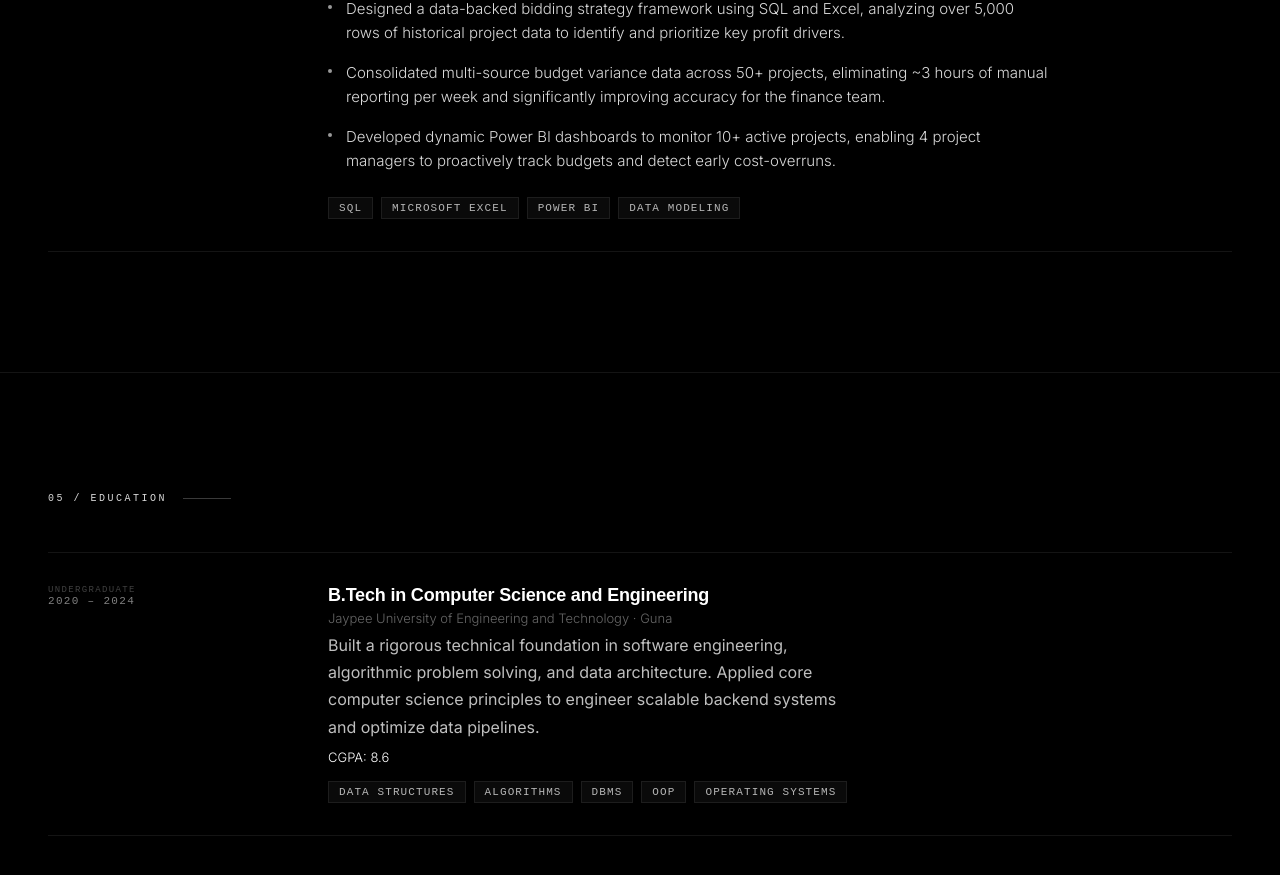
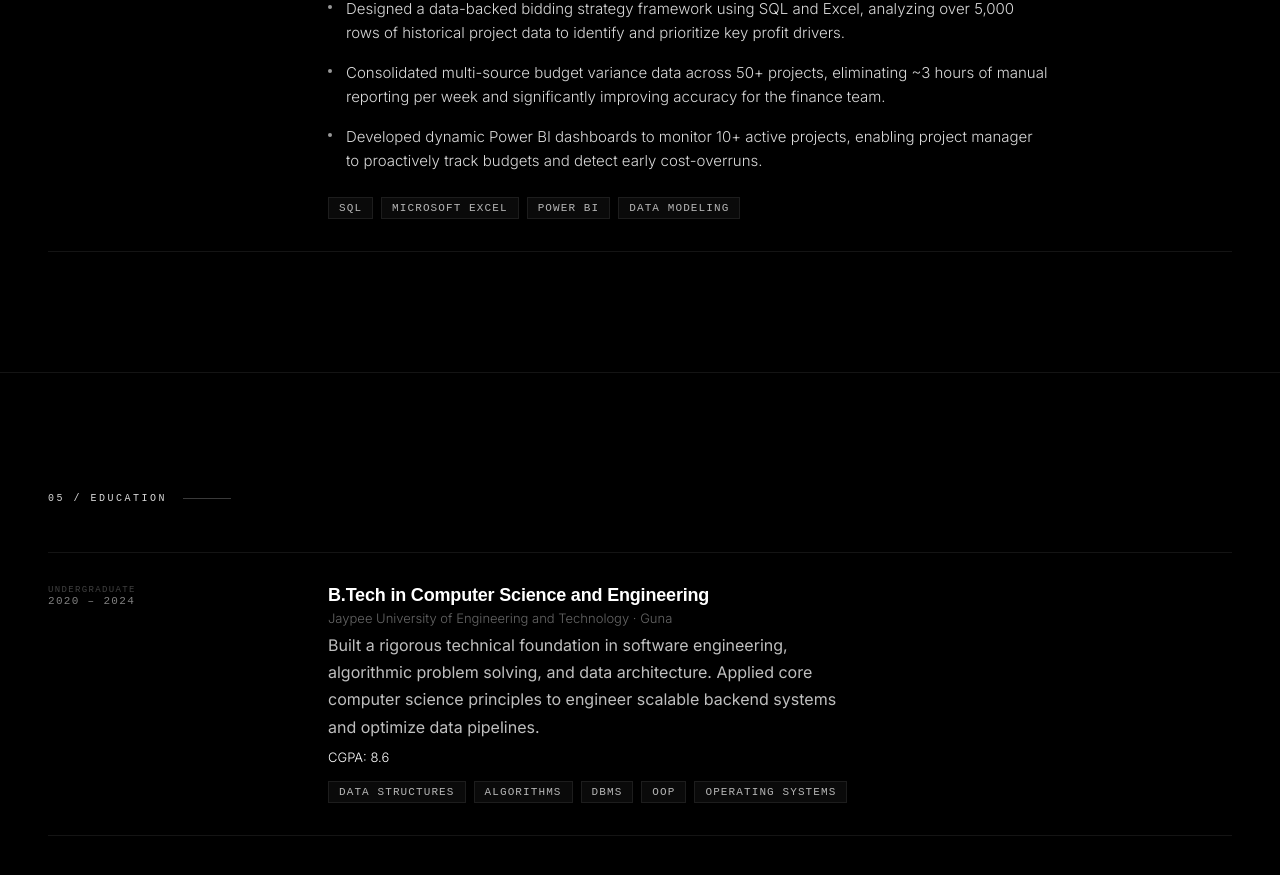
Before and after one commit to itsmeamitesh01/portfolio, a Next.js app: page / in a window 1280 px wide. Shown: the part 3480-4355 px from the top of the page. Built offline with nearby package versions, Linux system fonts and the light colour scheme.

Commit message:
Update Experience

```diff
--- a/app/page.tsx
+++ b/app/page.tsx
@@ -125,7 +125,7 @@ const EXPERIENCE = [
     points: [
       "Designed a data-backed bidding strategy framework using SQL and Excel, analyzing over 5,000 rows of historical project data to identify and prioritize key profit drivers.",
       "Consolidated multi-source budget variance data across 50+ projects, eliminating ~3 hours of manual reporting per week and significantly improving accuracy for the finance team.",
-      "Developed dynamic Power BI dashboards to monitor 10+ active projects, enabling 4 project managers to proactively track budgets and detect early cost-overruns."
+      "Developed dynamic Power BI dashboards to monitor 10+ active projects, enabling project manager to proactively track budgets and detect early cost-overruns."
     ],
     tags: ["SQL", "Microsoft Excel", "Power BI", "Data Modeling"]
   }
```
